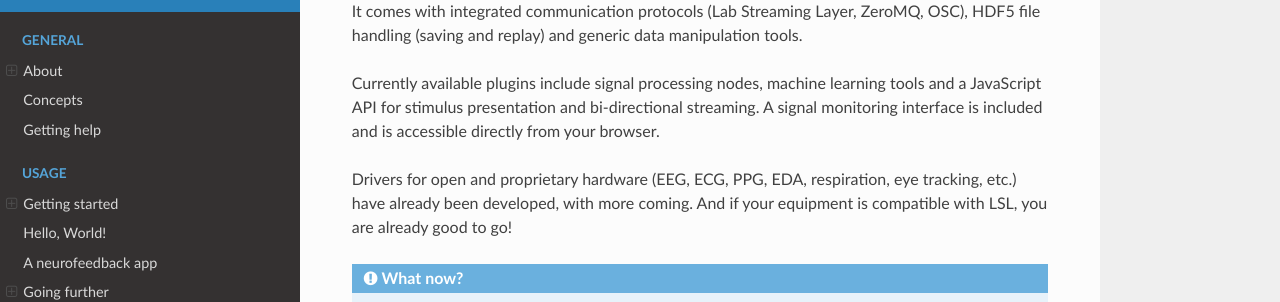
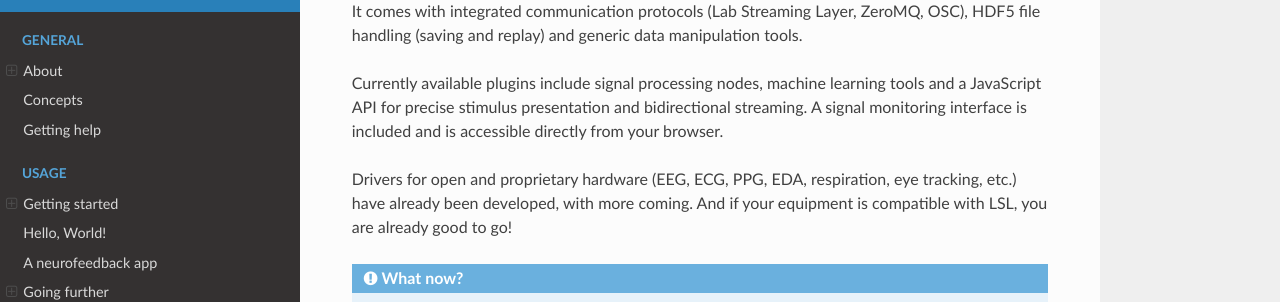
Before and after one commit to timeflux/timeflux, a Sphinx documentation site: the page built from doc/index.rst, in a window 1280 px wide and 959 px high. Shown: the part 280-582 px from the top of the window. Built offline with Sphinx 7.4.7 and the Read the Docs theme 2.0.0, drawn with Linux system fonts in a browser that asks for light colours.

Commit message:
Fix typo

```diff
--- a/doc/index.rst
+++ b/doc/index.rst
@@ -6,7 +6,7 @@ Use it to bootstrap your research, build brain-computer interfaces, closed-loop
 
 It comes with integrated communication protocols (Lab Streaming Layer, ZeroMQ, OSC), HDF5 file handling (saving and replay) and generic data manipulation tools.
 
-Currently available plugins include signal processing nodes, machine learning tools and a JavaScript API for stimulus presentation and bi-directional streaming. A signal monitoring interface is included and is accessible directly from your browser.
+Currently available plugins include signal processing nodes, machine learning tools and a JavaScript API for precise stimulus presentation and bidirectional streaming. A signal monitoring interface is included and is accessible directly from your browser.
 
 Drivers for open and proprietary hardware (EEG, ECG, PPG, EDA, respiration, eye tracking, etc.) have already been developed, with more coming. And if your equipment is compatible with LSL, you are already good to go!
 
```
